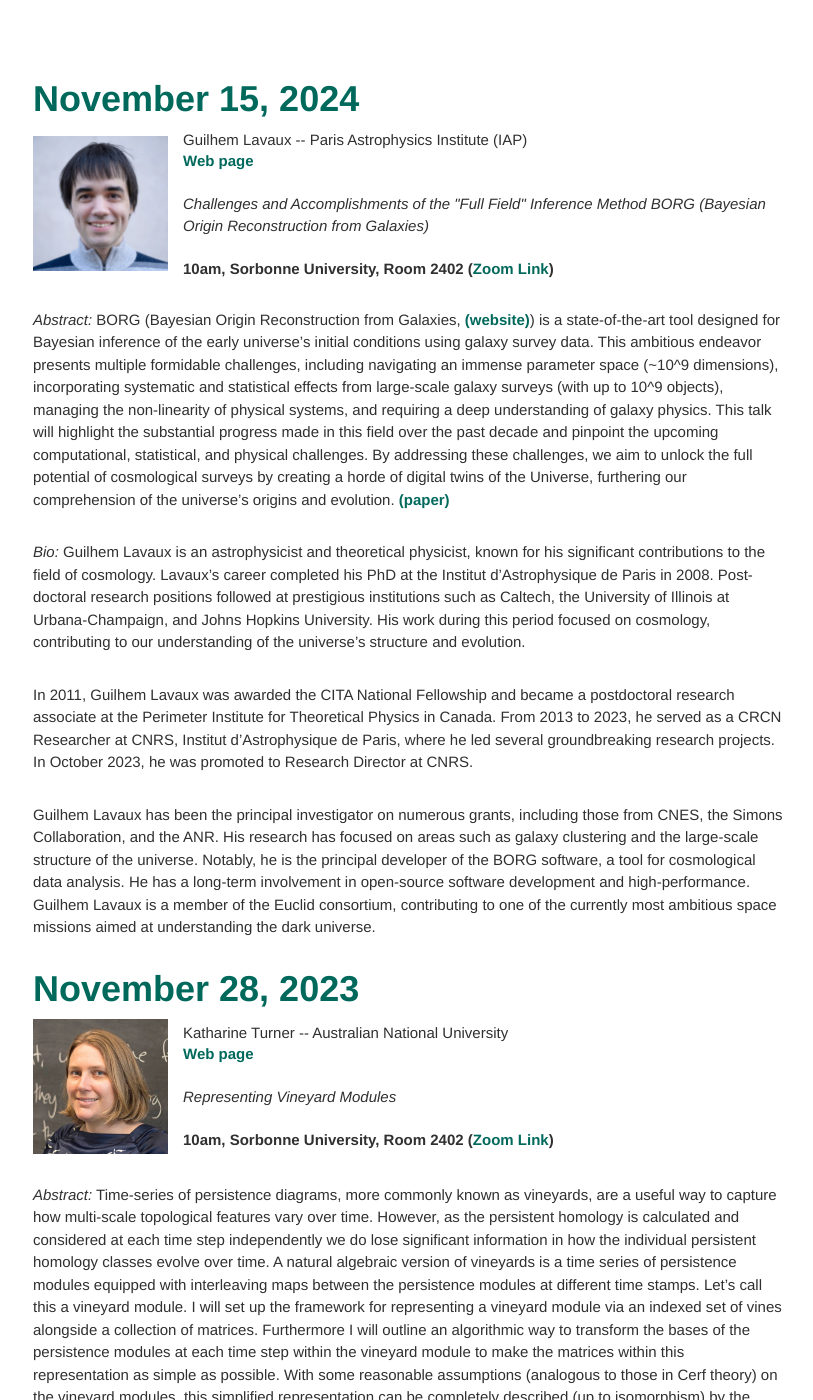
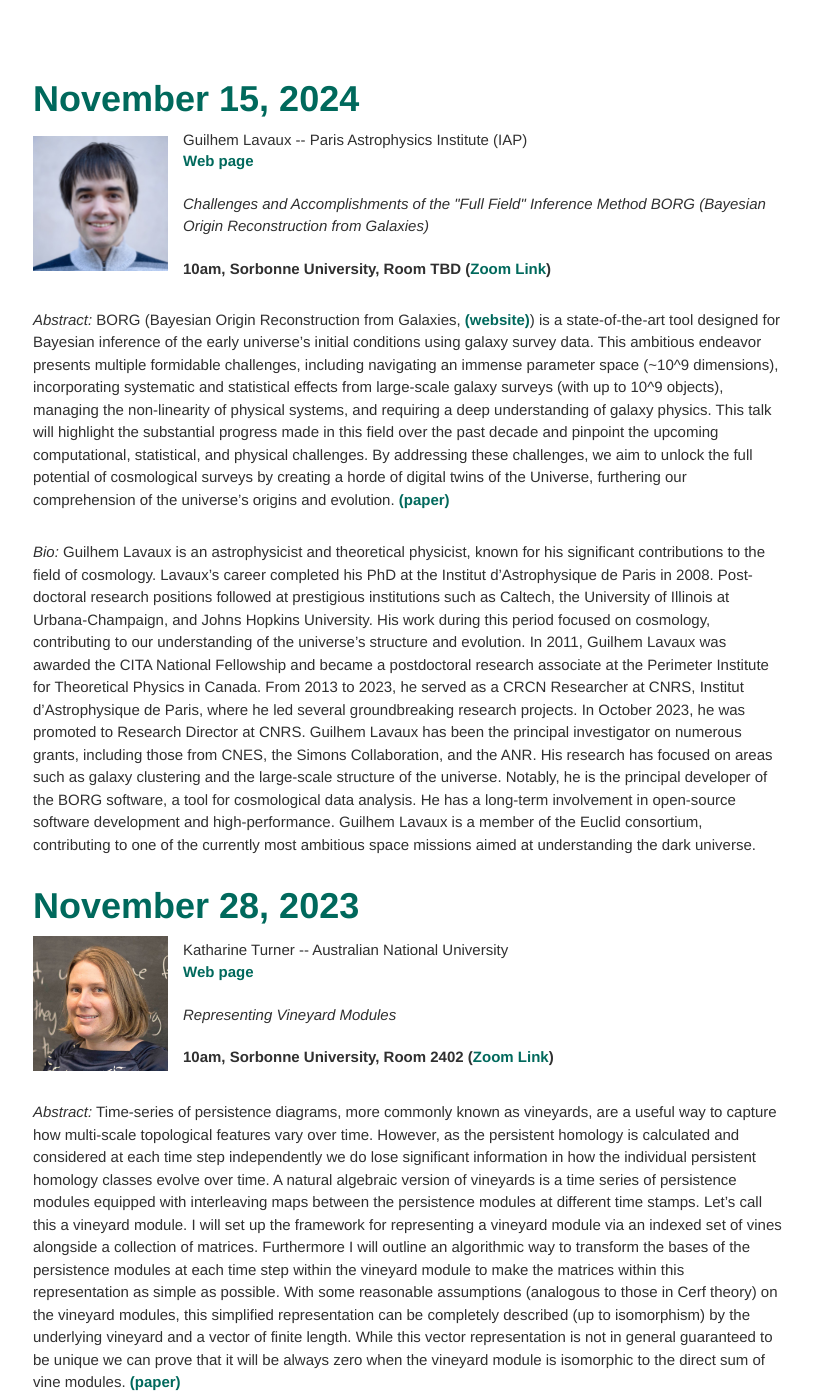
Before and after one commit to erc-tori/erc-tori.github.io, a Jekyll site: the page built from seminars.md, in a window 1280 px wide and 1400 px high, scrolled down 449 px. Shown: the whole window, without its empty margins (232-1045 px from the left). Built offline with Jekyll 4.4.1, drawn with Linux system fonts in a browser that asks for light colours.

Commit message:
seminar edits

```diff
--- a/seminars.md
+++ b/seminars.md
@@ -22,7 +22,7 @@ teaser: '/img/tutorial2019.jpg'
 Method BORG (Bayesian Origin Reconstruction from Galaxies)</i>
       <br>
       <br>
-      <b>10am, Sorbonne University, Room 2402
+      <b>10am, Sorbonne University, Room TBD
       (<a target="new" href="https://cnrs.zoom.us/j/97935337525?pwd=eStscnZpbm9DWlNveDJURWZRbkFjQT09">Zoom Link</a>)
       </b>
     </td>
@@ -36,9 +36,7 @@ This talk will highlight the substantial progress made in this field over the pa
 
 *Bio:*
 Guilhem Lavaux is an astrophysicist and theoretical physicist, known for his significant contributions to the field of cosmology. Lavaux's career completed his PhD at the Institut d'Astrophysique de Paris in 2008. Post-doctoral research positions followed at prestigious institutions such as Caltech, the University of Illinois at Urbana-Champaign, and Johns Hopkins University. His work during this period focused on cosmology, contributing to our understanding of the universe's structure and evolution.
-
 In 2011, Guilhem Lavaux was awarded the CITA National Fellowship and became a postdoctoral research associate at the Perimeter Institute for Theoretical Physics in Canada. From 2013 to 2023, he served as a CRCN Researcher at CNRS, Institut d'Astrophysique de Paris, where he led several groundbreaking research projects. In October 2023, he was promoted to Research Director at CNRS.
-
 Guilhem Lavaux has been the principal investigator on numerous grants, including those from CNES, the Simons Collaboration, and the ANR. His research has focused on areas such as galaxy clustering and the large-scale structure of the universe. Notably, he is the principal developer of the BORG software, a tool for cosmological data analysis. He has a long-term involvement in open-source software development and high-performance. Guilhem Lavaux is a member of the Euclid consortium, contributing to one of the currently most ambitious space missions aimed at understanding the dark universe.
 
 <a name="turner23"></a>
```
